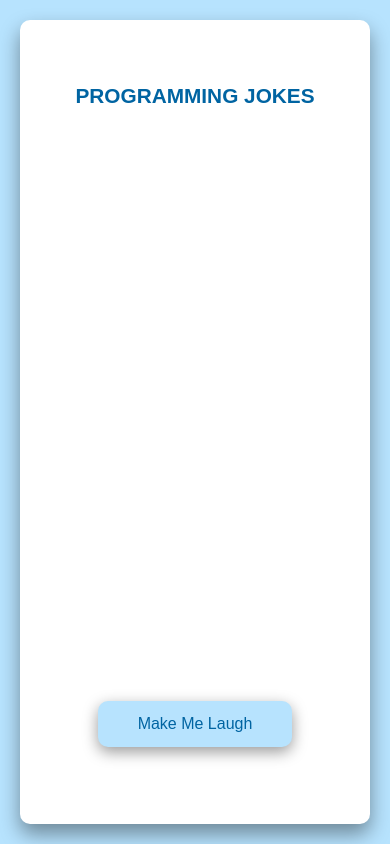
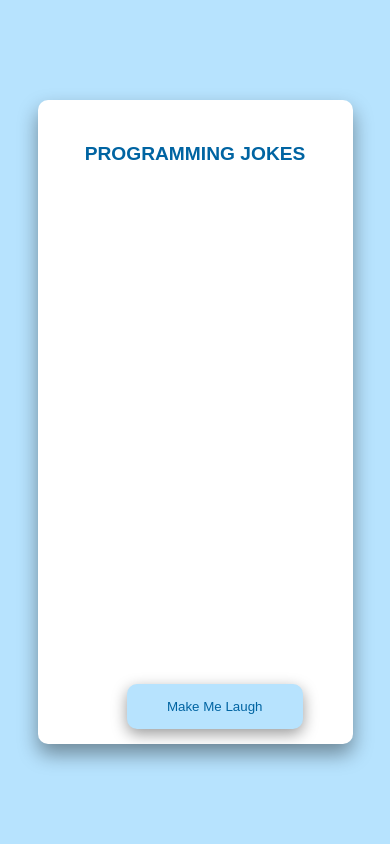
Before and after one commit to sheismo/Programming-Jokes-API, a plain HTML site: page index.html in a window 390 px wide. Drawn offline with Linux system fonts and the light colour scheme; no server answers.

Commit message:
changed ui

```diff
--- a/app.js
+++ b/app.js
@@ -10,8 +10,8 @@ async function generateJokes(){
         "https://v2.jokeapi.dev/joke/Programming?blacklistFlags=nsfw,religious,political,racist,sexist,explicit&amount=10"
     );
     const data = await res.json();
-    console.log(data);
-    console.log(data.jokes);
+    // console.log(data);
+    // console.log(data.jokes);
     let joke = ""
     if (data.jokes[0].joke == undefined){
         joke = `${data.jokes[0].setup} <br /> ${data.jokes[0].delivery}`
--- a/style.css
+++ b/style.css
@@ -18,16 +18,14 @@ body{
     background-color: #fff;
     border-radius: 10px;
     box-shadow: 0 10px 20px rgba(0, 0, 0, 0.4);
-    padding:50px 20px;
+    padding:30px 20px;
     text-align: center;
-    max-width: 100%;
-    width:800px;
-    max-height:100vh;
-    height:400px;;
+    width: 50%;
+    margin: auto;
 }
 
 h1{
-    font-size: 2rem;
+    font-size: 1.7rem;
     color:#0064a2;
     text-transform: uppercase;
 }
@@ -36,37 +34,33 @@ h1{
     display: flex;
     align-items: center;
     justify-content: center;
-    font-size: 1.5rem;
-    margin:50px;
-    padding:50px;
-    height:30%;
-    width:auto;
+    font-size: 1.3rem;
+    padding: 15px 30px;
+    height: 80%;
 }
 
 @media (max-width:768px){
     .container{
-        height:90%;
+        width: 90%;
+        height: 80%;
         margin:auto;
+        position: relative;
     }
 
     .joke{
-        height: 70%;
-        overflow-y: scroll;
-    }
-}
-
-@media (max-width:576px){
-    .container{
-        height: 100%;
-    }
-
-    .joke{
-        height: 70%;
-        overflow-y:scroll;
+        padding: 10px 20px;
+        height: 80%;
+        overflow: scroll;
     }
 
     h1{
-        font-size:1.3rem;
+        font-size: 1.2rem;
+    }
+
+    .btn{
+        position: absolute;
+        right: 50px;
+        bottom: 15px;
     }
 }
 
@@ -76,12 +70,11 @@ h1{
     border:0;
     border-radius:10px;
     box-shadow:0 5px 15px rgba(0, 0, 0, 0.4);
-    padding:14px 40px;
-    font-size:16px;
+    padding: 15px 40px;
     cursor:pointer;
 }
 
-.btn:active{
+.btn:hover{
     transform:scale(0.95);
 }
 
```
